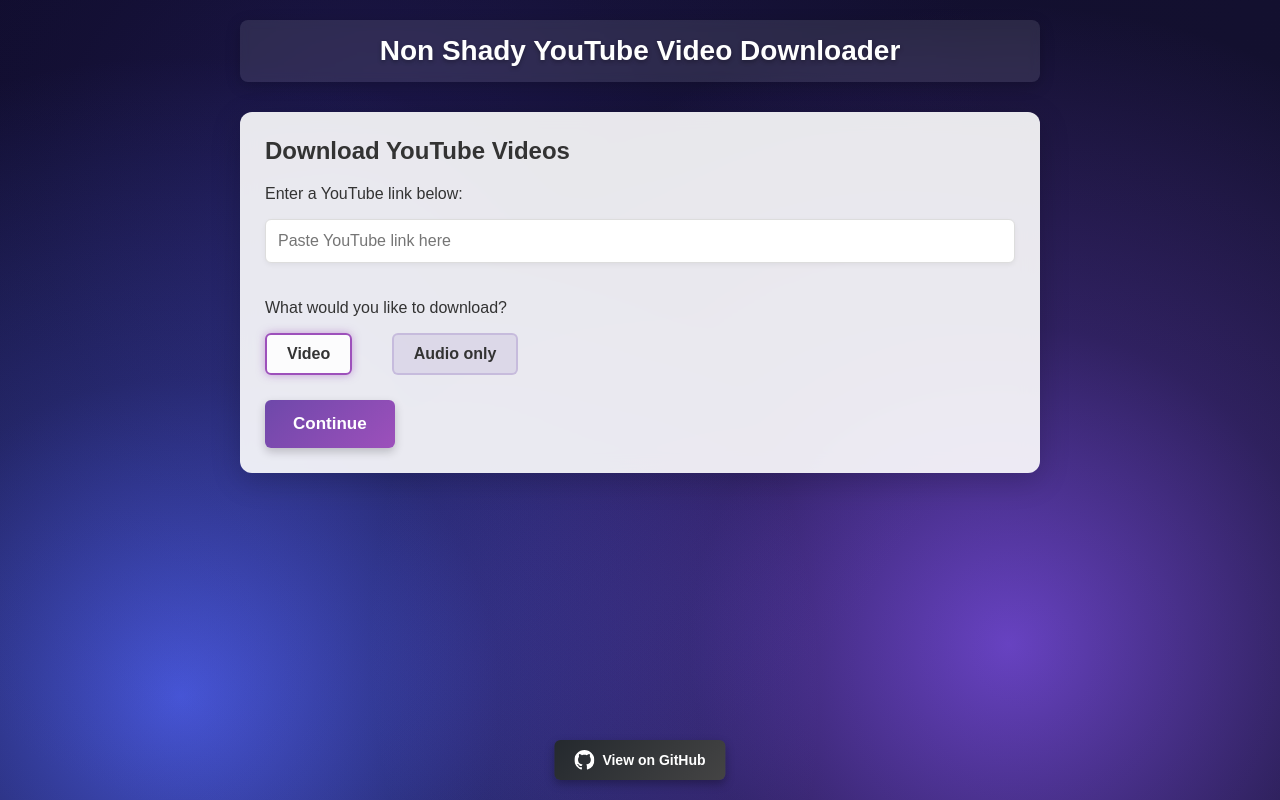
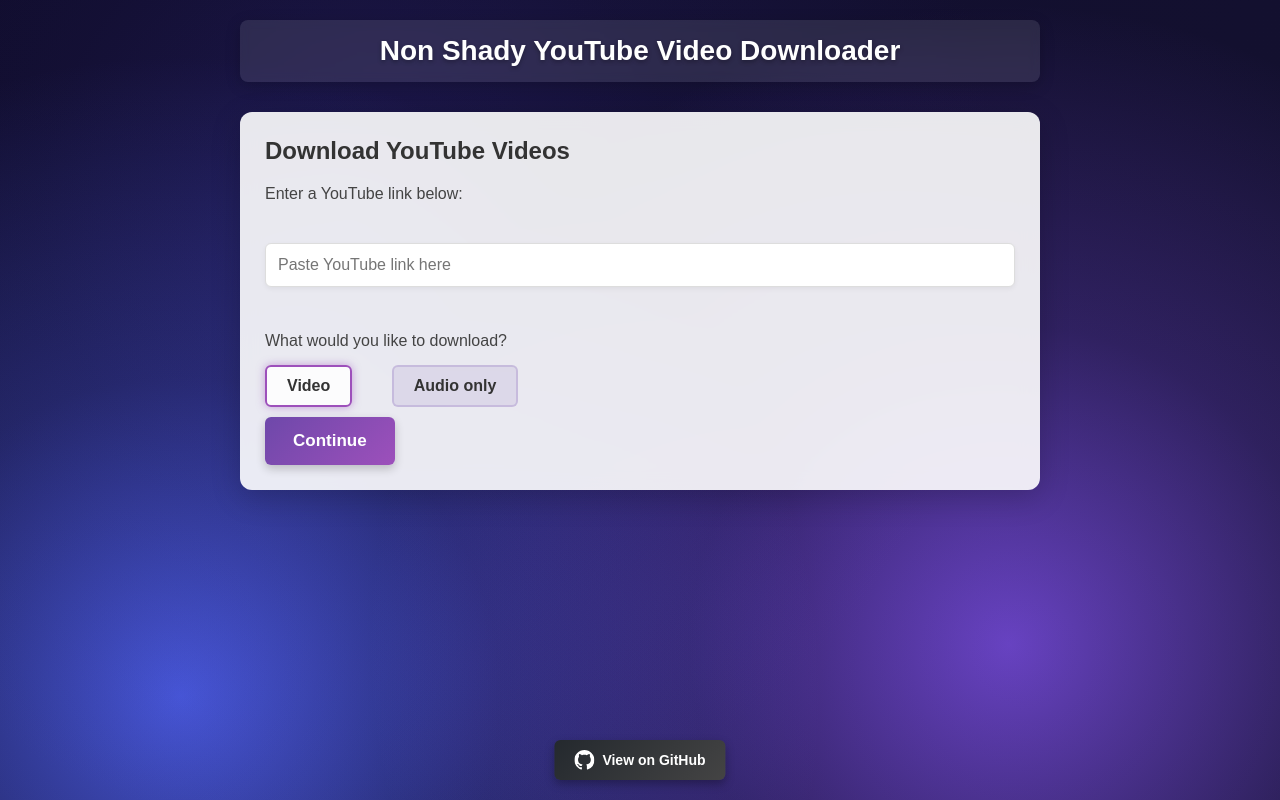
Before and after one commit to algerr/EasyTube, a Flask app: page / in a window 1280 px wide. Run offline with Flask 3, Linux system fonts and the light colour scheme.

Commit message:
Improve spacing: center YouTube link field between instructions and format selection

```diff
--- a/templates/index.html
+++ b/templates/index.html
@@ -4,7 +4,7 @@
 {% block content %}
   <form method="POST" id="download-form">
     <h2>Download YouTube Videos</h2>
-    <p>Enter a YouTube link below:</p>
+    <p class="instruction-text">Enter a YouTube link below:</p>
 
     {% if error %}
     <div class="error-message">
@@ -15,7 +15,7 @@
     <input type="text" name="url" placeholder="Paste YouTube link here" required>
 
     <div class="radio-group">
-      <p>What would you like to download?</p>
+      <p class="instruction-text">What would you like to download?</p>
 
       <div class="radio-option">
         <input type="radio" name="format" value="video" id="video" checked>
--- a/templates/layout.html
+++ b/templates/layout.html
@@ -106,7 +106,7 @@
       padding: 12px;
       width: 100%;
       box-sizing: border-box;
-      margin-bottom: 20px;
+      margin: 25px 0;
       border: 1px solid #ddd;
       border-radius: 6px;
       font-size: 16px;
@@ -130,8 +130,12 @@
       color: #333;
       margin-top: 0;
     }
+    .instruction-text {
+      margin: 15px 0;
+      color: #444;
+    }
     .radio-group {
-      margin: 15px 0;
+      margin-top: 20px;
     }
     .option-container {
       margin: 20px 0;
```
